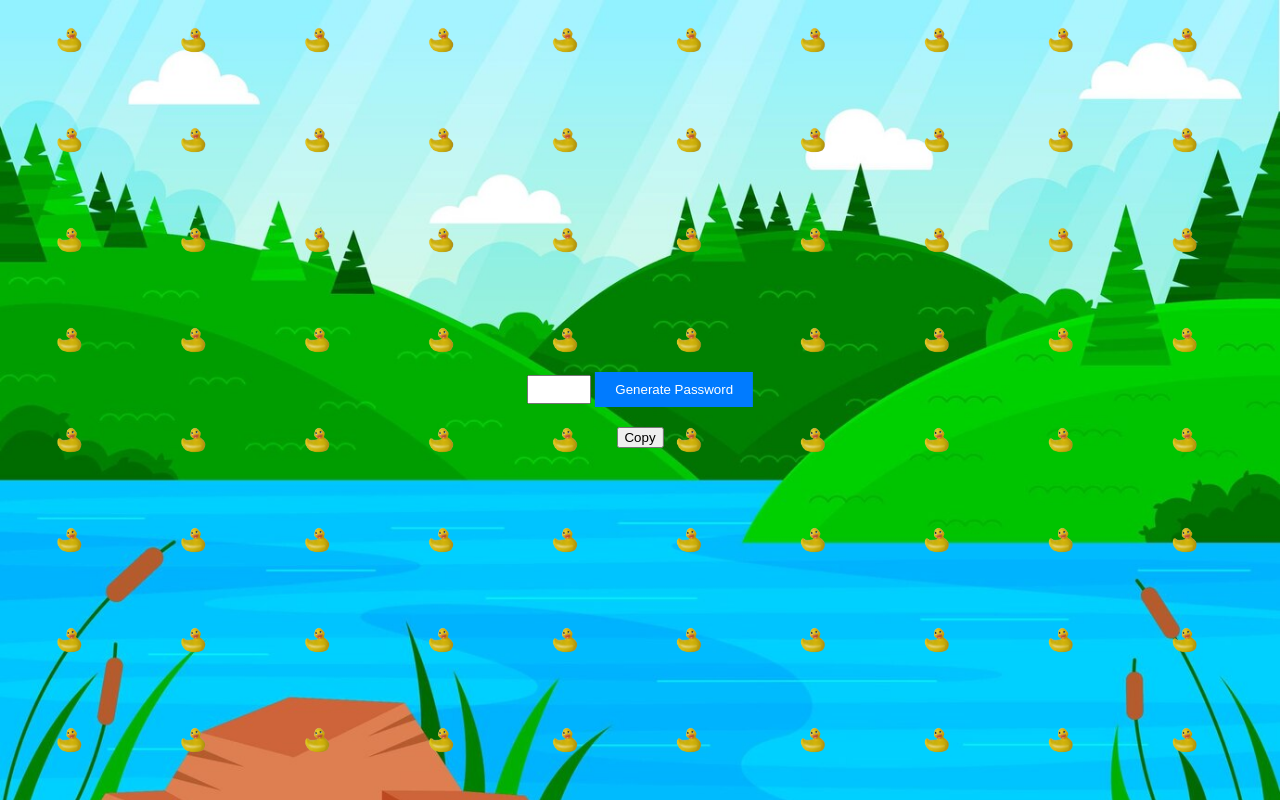
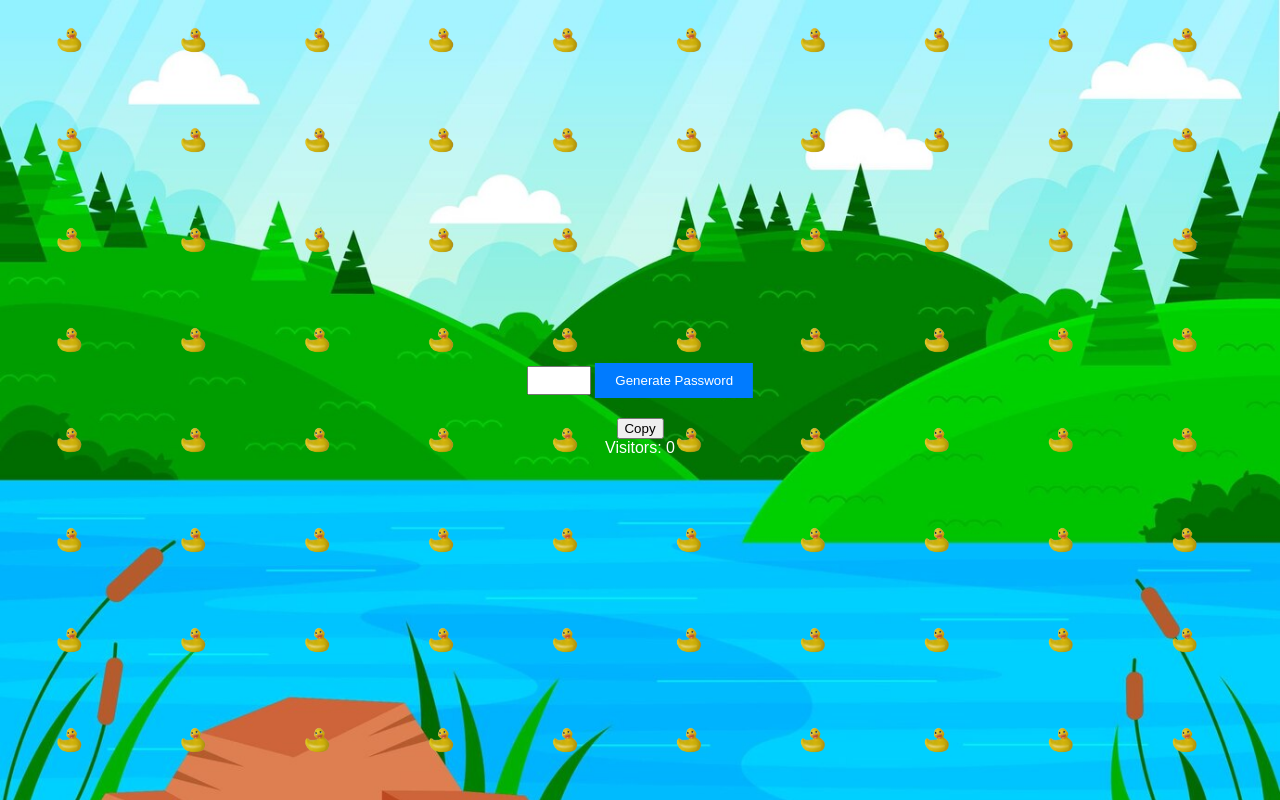
Before and after one commit to RyaanXP/DuckGeneratorSecurePassword, a plain HTML site: page index.html in a window 1280 px wide. Drawn offline with Linux system fonts and the light colour scheme.

Commit message:
Update index.html

```diff
--- a/index.html
+++ b/index.html
@@ -19,14 +19,13 @@
         </div>
         <div id="password-display"></div>
         <button id="copyButton">Copy</button>
+        <div id="visitor-counter">Visitors: <span id="count">0</span></div>
         <audio id="background-audio" autoplay loop>
             <source src="untitled.mp3" type="audio/mpeg">
-
         </audio>
     </div>
 
     <script>
-        // Includi qui il codice JavaScript per lo sfondo interattivo con il mouse
         const myCanvas = document.querySelector("#myCanvas");
         const ctx = myCanvas.getContext("2d");
 
@@ -100,7 +99,7 @@
                 let dy = mouse.y - this.y;
                 let distance = Math.sqrt(dx * dx + dy * dy);
                 let maxDistance = mouse.radius;
-                let force = (distance - maxDistance) / distance; // Inverti la direzione
+                let force = (distance - maxDistance) / distance;
                 let forceDirectionX = dx / distance;
                 let forceDirectionY = dy / distance;
                 let directionX = forceDirectionX * force * this.speed;
@@ -125,7 +124,6 @@
         init();
         window.addEventListener("resize", resizeReset);
 
-        // Codice JavaScript per la generazione di password
         function generatePassword(length) {
             const charset = "abcdefghijklmnopqrstuvwxyzABCDEFGHIJKLMNOPQRSTUVWXYZ0123456789!@#$%^&*()";
             let password = "";
@@ -167,6 +165,13 @@
             document.body.removeChild(textArea);
             alert("Password copied!");
         });
+
+        let visitorCount = localStorage.getItem('visitorCount') || 0;
+        document.getElementById("count").textContent = visitorCount;
+
+        visitorCount++;
+        localStorage.setItem('visitorCount', visitorCount);
     </script>
 </body>
+
 </html>
```
